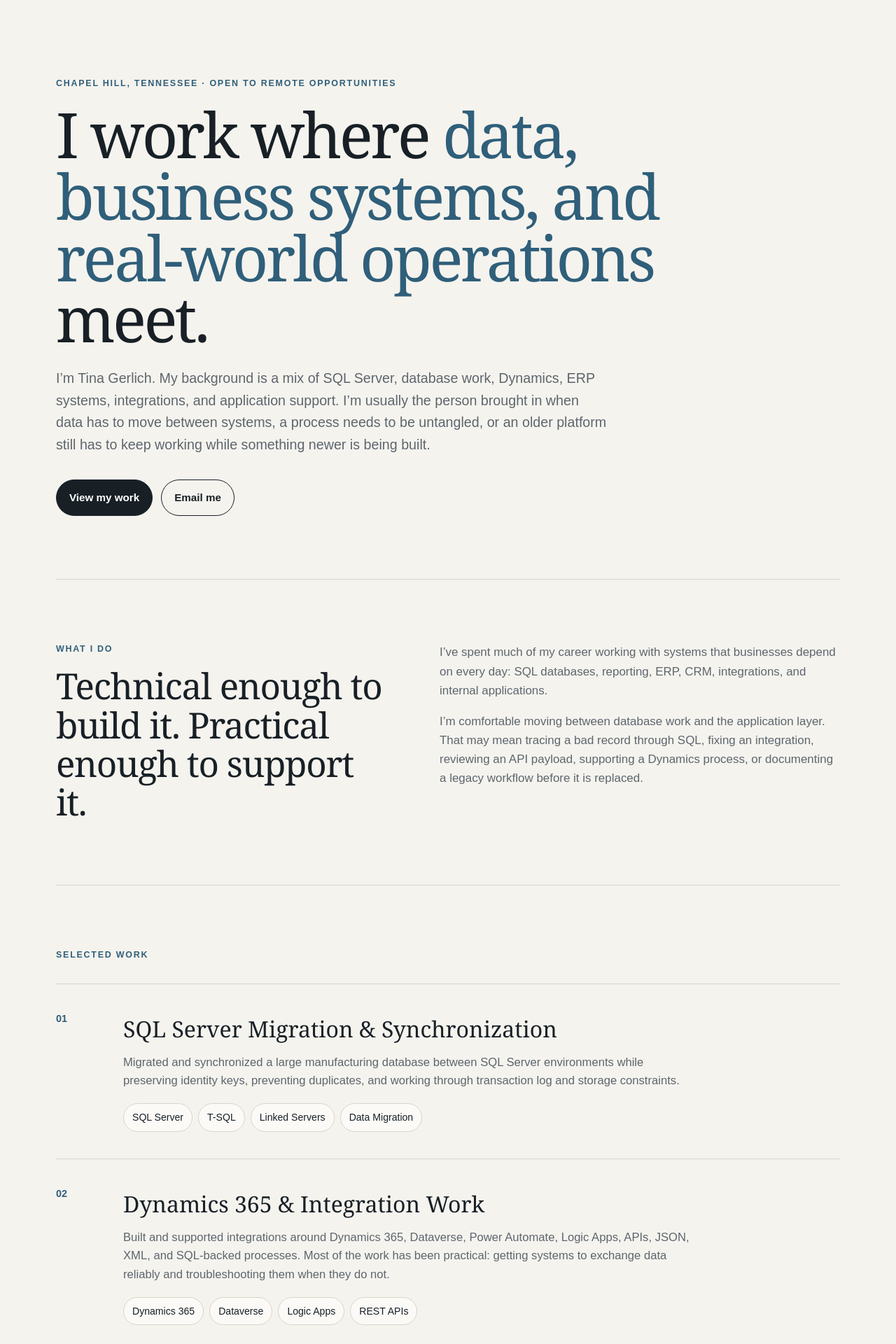
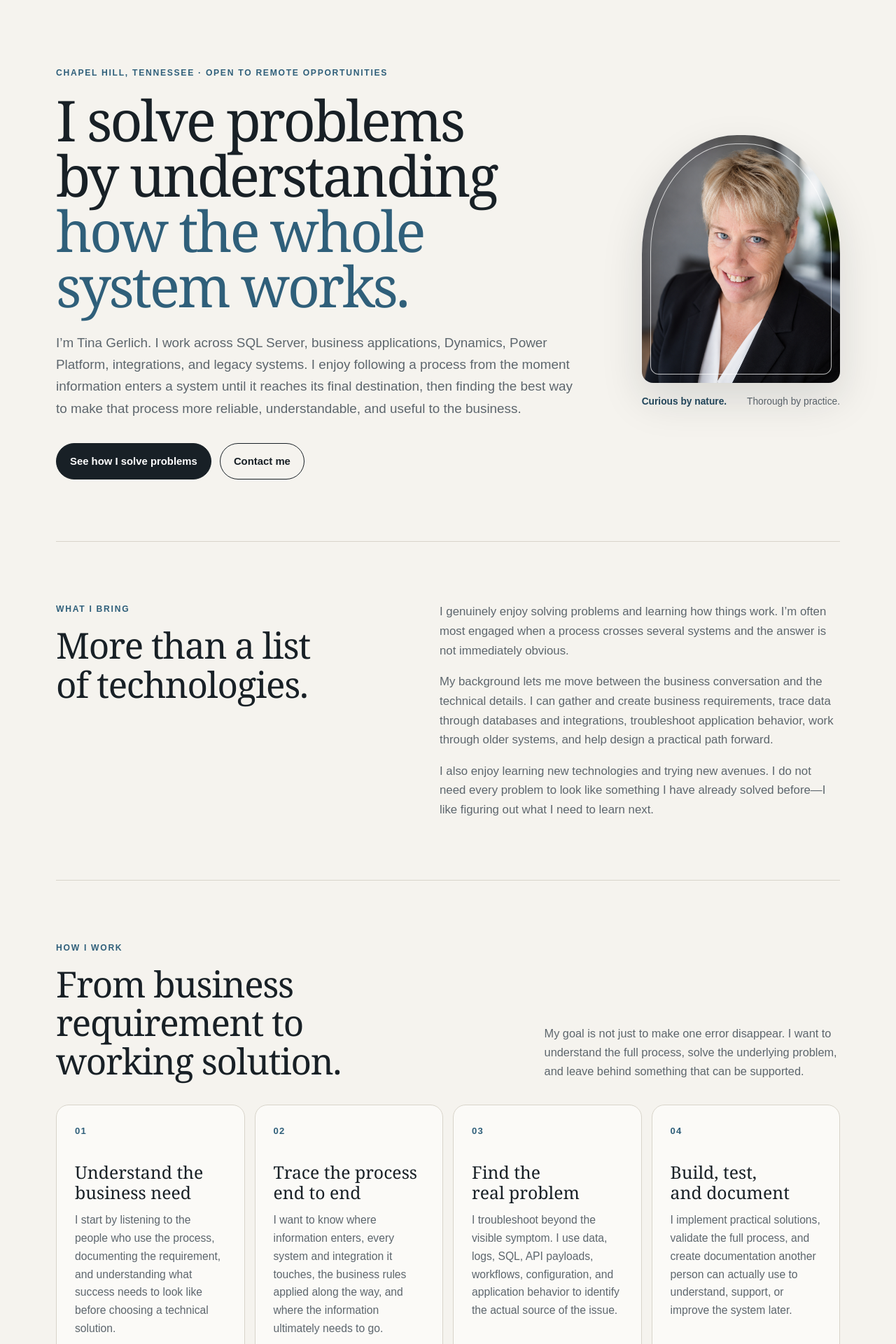
Before and after one commit to tgerlich1/TinaGerlich-Portfolio, a Next.js app: page / in a window 1280 px wide. Shown: the top 1920 px of the page at 70% size. Built offline with nearby package versions, Linux system fonts and the light colour scheme.

Commit message:
react2 fix
fix for react security issue

```diff
--- a/app/globals.css
+++ b/app/globals.css
@@ -6,10 +6,11 @@
   --line: #d8d4ca;
   --accent: #2f5f7a;
   --accent-dark: #23485d;
+  --accent-soft: #e6edf0;
+  --shadow: 0 24px 60px rgba(24, 32, 38, 0.13);
 }
 
 * { box-sizing: border-box; }
-
 html { scroll-behavior: smooth; }
 
 body {
@@ -17,10 +18,11 @@ body {
   background: var(--bg);
   color: var(--ink);
   font-family: Arial, Helvetica, sans-serif;
-  line-height: 1.6;
+  line-height: 1.65;
 }
 
 a { color: inherit; }
+img { display: block; max-width: 100%; }
 
 .shell {
   width: min(1120px, calc(100% - 44px));
@@ -28,36 +30,45 @@ a { color: inherit; }
 }
 
 .hero {
-  padding: 110px 0 90px;
+  display: grid;
+  grid-template-columns: minmax(0, 1.45fr) minmax(260px, 0.55fr);
+  align-items: center;
+  gap: clamp(42px, 7vw, 90px);
+  padding: 94px 0 88px;
   border-bottom: 1px solid var(--line);
 }
+
+.hero-copy { min-width: 0; }
 
 .eyebrow,
 .section-kicker {
   text-transform: uppercase;
   letter-spacing: 0.14em;
-  font-size: 0.78rem;
+  font-size: 0.76rem;
   font-weight: 700;
   color: var(--accent);
 }
 
+h1,
+h2,
+h3,
+blockquote { text-wrap: balance; }
+
 h1 {
-  max-width: 980px;
+  max-width: 880px;
   margin: 18px 0 26px;
   font-family: Georgia, "Times New Roman", serif;
-  font-size: clamp(3.1rem, 7vw, 6.8rem);
+  font-size: clamp(3rem, 6.3vw, 6rem);
   line-height: 0.98;
   letter-spacing: -0.04em;
   font-weight: 500;
 }
 
-h1 span {
-  color: var(--accent);
-}
+h1 span { color: var(--accent); }
 
 .lede {
   max-width: 790px;
-  font-size: 1.23rem;
+  font-size: 1.18rem;
   color: var(--muted);
   margin: 0;
 }
@@ -71,11 +82,17 @@ h1 span {
 
 .button {
   text-decoration: none;
-  padding: 13px 18px;
+  padding: 13px 19px;
   border-radius: 999px;
   border: 1px solid var(--ink);
   font-weight: 700;
-  font-size: 0.95rem;
+  font-size: 0.93rem;
+  transition: transform 160ms ease, box-shadow 160ms ease, background 160ms ease;
+}
+
+.button:hover {
+  transform: translateY(-2px);
+  box-shadow: 0 8px 20px rgba(24, 32, 38, 0.1);
 }
 
 .primary {
@@ -83,46 +100,144 @@ h1 span {
   color: white;
 }
 
-.secondary {
-  background: transparent;
+.secondary { background: transparent; }
+
+.hero-photo-wrap {
+  width: min(100%, 350px);
+  justify-self: end;
 }
 
+.hero-photo-frame {
+  position: relative;
+  overflow: hidden;
+  border-radius: 48% 48% 16px 16px;
+  aspect-ratio: 4 / 5;
+  background: var(--accent-soft);
+  box-shadow: var(--shadow);
+}
+
+.hero-photo-frame::before {
+  content: "";
+  position: absolute;
+  inset: 12px;
+  z-index: 1;
+  border: 1px solid rgba(255, 255, 255, 0.72);
+  border-radius: 47% 47% 12px 12px;
+  pointer-events: none;
+}
+
+.hero-photo {
+  width: 100%;
+  height: 100%;
+  object-fit: cover;
+  object-position: center top;
+}
+
+.photo-note {
+  display: flex;
+  justify-content: space-between;
+  gap: 12px;
+  margin-top: 16px;
+  color: var(--muted);
+  font-size: 0.86rem;
+}
+
+.photo-note strong { color: var(--accent-dark); }
+
 .intro-grid,
-.experience-grid,
+.consulting-section,
 .contact {
   display: grid;
   grid-template-columns: 0.9fr 1.1fr;
   gap: 80px;
-  padding: 90px 0;
+  padding: 86px 0;
   border-bottom: 1px solid var(--line);
 }
 
 h2 {
   font-family: Georgia, "Times New Roman", serif;
-  font-size: clamp(2rem, 4vw, 3.6rem);
+  font-size: clamp(2rem, 4vw, 3.55rem);
   line-height: 1.08;
   font-weight: 500;
   letter-spacing: -0.025em;
   margin: 14px 0 0;
 }
 
+h3 {
+  font-family: Georgia, "Times New Roman", serif;
+  font-weight: 500;
+}
+
 .body-copy {
   color: var(--muted);
-  font-size: 1.06rem;
+  font-size: 1.05rem;
 }
 
 .body-copy p:first-child { margin-top: 0; }
+.body-copy p:last-child { margin-bottom: 0; }
 
 .work,
+.approach-section,
+.documentation-section,
 .skills-section,
-.experience,
-.contact {
-  padding-top: 90px;
-  padding-bottom: 90px;
+.statement-section {
+  padding-top: 86px;
+  padding-bottom: 86px;
+  border-bottom: 1px solid var(--line);
+}
+
+.section-heading-row {
+  display: grid;
+  grid-template-columns: 1.2fr 0.8fr;
+  align-items: end;
+  gap: 64px;
+  margin-bottom: 34px;
+}
+
+.section-heading-row > p {
+  margin: 0;
+  color: var(--muted);
+  font-size: 1.02rem;
+}
+
+.approach-grid {
+  display: grid;
+  grid-template-columns: repeat(4, 1fr);
+  gap: 14px;
+  margin-top: 28px;
+}
+
+.approach-card {
+  min-height: 300px;
+  display: flex;
+  flex-direction: column;
+  padding: 26px;
+  background: var(--paper);
+  border: 1px solid var(--line);
+  border-radius: 18px;
+}
+
+.approach-number {
+  color: var(--accent);
+  font-weight: 700;
+  font-size: 0.82rem;
+  letter-spacing: 0.1em;
+}
+
+.approach-card h3 {
+  font-size: 1.55rem;
+  line-height: 1.16;
+  margin: 34px 0 12px;
+}
+
+.approach-card p {
+  color: var(--muted);
+  margin: 0;
+  font-size: 0.98rem;
 }
 
 .project-list {
-  margin-top: 30px;
+  margin-top: 24px;
   border-top: 1px solid var(--line);
 }
 
@@ -134,6 +249,8 @@ h2 {
   border-bottom: 1px solid var(--line);
 }
 
+.project:last-child { border-bottom: 0; }
+
 .project-number {
   color: var(--accent);
   font-weight: 700;
@@ -141,25 +258,32 @@ h2 {
 }
 
 .project h3 {
-  font-family: Georgia, "Times New Roman", serif;
-  font-size: 2rem;
-  font-weight: 500;
+  font-size: clamp(1.65rem, 3vw, 2.15rem);
   margin: 0 0 10px;
 }
 
 .project p {
-  max-width: 820px;
+  max-width: 860px;
   margin: 0;
   color: var(--muted);
-  font-size: 1.04rem;
+  font-size: 1.03rem;
 }
 
-.tags {
+.project-outcome {
+  padding-top: 13px;
+}
+
+.project-outcome strong { color: var(--ink); }
+
+.tags,
+.skills {
   display: flex;
   flex-wrap: wrap;
-  gap: 8px;
-  margin-top: 18px;
+  gap: 9px;
 }
+
+.tags { margin-top: 18px; }
+.skills { margin-top: 30px; }
 
 .tags span,
 .skills span {
@@ -167,28 +291,80 @@ h2 {
   background: var(--paper);
   border-radius: 999px;
   padding: 8px 12px;
-  font-size: 0.88rem;
+  font-size: 0.87rem;
 }
 
-.skills-section {
+.documentation-section {
+  display: grid;
+  grid-template-columns: 1fr 1fr;
+  gap: 78px;
+}
+
+.documentation-copy > p {
+  color: var(--muted);
+  font-size: 1.04rem;
+  max-width: 600px;
+}
+
+.coming-soon {
+  border-left: 3px solid var(--accent);
+  padding-left: 16px;
+  color: var(--accent-dark) !important;
+  font-weight: 700;
+}
+
+.documentation-list {
+  align-self: center;
+  border-top: 1px solid var(--line);
+}
+
+.documentation-item {
+  display: grid;
+  grid-template-columns: 30px 1fr;
+  gap: 12px;
+  align-items: center;
+  padding: 17px 0;
   border-bottom: 1px solid var(--line);
 }
 
-.skills-section h2 {
-  max-width: 800px;
+.documentation-item span {
+  color: var(--accent);
+  font-weight: 700;
 }
 
-.skills {
-  display: flex;
-  flex-wrap: wrap;
-  gap: 10px;
-  margin-top: 30px;
+.documentation-item p {
+  margin: 0;
+  color: var(--muted);
 }
 
-.quote {
+.skills-section h2 { max-width: 900px; }
+
+.consulting-section { align-items: start; }
+
+.statement-section {
+  text-align: center;
+  max-width: 1120px;
+}
+
+.quote-mark {
   font-family: Georgia, "Times New Roman", serif;
-  font-size: clamp(1.7rem, 3vw, 2.6rem);
-  line-height: 1.25;
+  color: var(--accent);
+  font-size: 6rem;
+  line-height: 0.65;
+}
+
+blockquote {
+  max-width: 900px;
+  margin: 10px auto 22px;
+  font-family: Georgia, "Times New Roman", serif;
+  font-size: clamp(1.7rem, 3.2vw, 2.7rem);
+  line-height: 1.24;
+}
+
+.statement-section > p {
+  max-width: 760px;
+  margin: 0 auto;
+  color: var(--muted);
 }
 
 .contact {
@@ -198,7 +374,7 @@ h2 {
 .contact p {
   color: var(--muted);
   font-size: 1.05rem;
-  max-width: 520px;
+  max-width: 540px;
 }
 
 .contact a {
@@ -213,34 +389,73 @@ footer {
   gap: 24px;
   padding: 28px 0 42px;
   color: var(--muted);
-  font-size: 0.88rem;
+  font-size: 0.86rem;
+}
+
+@media (max-width: 940px) {
+  .hero {
+    grid-template-columns: 1fr;
+    padding-top: 72px;
+  }
+
+  .hero-photo-wrap {
+    width: min(78vw, 360px);
+    justify-self: start;
+  }
+
+  .approach-grid {
+    grid-template-columns: repeat(2, 1fr);
+  }
+
+  .documentation-section {
+    grid-template-columns: 1fr;
+    gap: 42px;
+  }
 }
 
 @media (max-width: 760px) {
-  .hero { padding: 72px 0 60px; }
+  .shell { width: min(100% - 30px, 1120px); }
+
+  .hero {
+    padding: 58px 0 54px;
+    gap: 40px;
+  }
+
+  h1 { font-size: clamp(2.7rem, 13vw, 4.2rem); }
 
   .intro-grid,
-  .experience-grid,
-  .contact {
+  .consulting-section,
+  .contact,
+  .section-heading-row {
     grid-template-columns: 1fr;
-    gap: 32px;
-    padding: 64px 0;
+    gap: 30px;
   }
 
+  .intro-grid,
+  .consulting-section,
+  .contact,
   .work,
+  .approach-section,
+  .documentation-section,
   .skills-section,
-  .experience,
-  .contact {
-    padding-top: 64px;
-    padding-bottom: 64px;
+  .statement-section {
+    padding-top: 62px;
+    padding-bottom: 62px;
   }
+
+  .approach-grid { grid-template-columns: 1fr; }
+
+  .approach-card { min-height: 0; }
 
   .project {
     grid-template-columns: 42px 1fr;
     gap: 14px;
   }
 
-  footer {
+  .photo-note {
     flex-direction: column;
+    gap: 2px;
   }
+
+  footer { flex-direction: column; }
 }
--- a/app/layout.js
+++ b/app/layout.js
@@ -1,9 +1,9 @@
 import "./globals.css";
 
 export const metadata = {
-  title: "Tina Gerlich | SQL, Data & Business Systems",
+  title: "Tina Gerlich | Systems, Data & Integration Problem Solver",
   description:
-    "Portfolio of Tina Gerlich — SQL Server, data integration, Dynamics 365, Power Platform, Dynamics GP, and business systems.",
+    "Portfolio of Tina Gerlich — SQL Server, Dynamics 365, Power Platform, data integration, business requirements, documentation, ERP, and end-to-end systems problem solving.",
 };
 
 export default function RootLayout({ children }) {
--- a/app/page.js
+++ b/app/page.js
@@ -2,79 +2,164 @@ const skills = [
   "SQL Server & T-SQL",
   "SSIS / SSRS",
   "Dynamics 365",
+  "Power Apps",
   "Power Automate",
+  "Dataverse",
   "Azure Logic Apps",
-  "Dataverse",
+  "REST APIs",
+  "JSON / XML",
   "Dynamics GP",
-  "JSON / XML",
+  "PowerShell",
   "IIS",
-  "PowerShell",
+  "Git",
+];
+
+const approach = [
+  {
+    number: "01",
+    title: "Understand the business need",
+    copy: "I start by listening to the people who use the process, documenting the requirement, and understanding what success needs to look like before choosing a technical solution.",
+  },
+  {
+    number: "02",
+    title: "Trace the process end to end",
+    copy: "I want to know where information enters, every system and integration it touches, the business rules applied along the way, and where the information ultimately needs to go.",
+  },
+  {
+    number: "03",
+    title: "Find the real problem",
+    copy: "I troubleshoot beyond the visible symptom. I use data, logs, SQL, API payloads, workflows, configuration, and application behavior to identify the actual source of the issue.",
+  },
+  {
+    number: "04",
+    title: "Build, test, and document",
+    copy: "I implement practical solutions, validate the full process, and create documentation another person can actually use to understand, support, or improve the system later.",
+  },
 ];
 
 const projects = [
   {
     title: "SQL Server Migration & Synchronization",
-    copy:
-      "Migrated and synchronized a large manufacturing database between SQL Server environments while preserving identity keys, preventing duplicates, and working through transaction log and storage constraints.",
+    copy: "Migrated and synchronized a large manufacturing database between SQL Server environments while preserving identity keys, preventing duplicates, and working through transaction-log and storage constraints.",
+    outcome: "A controlled migration approach focused on data integrity, repeatability, verification, and operational continuity.",
     tags: ["SQL Server", "T-SQL", "Linked Servers", "Data Migration"],
   },
   {
-    title: "Dynamics 365 & Integration Work",
-    copy:
-      "Built and supported integrations around Dynamics 365, Dataverse, Power Automate, Logic Apps, APIs, JSON, XML, and SQL-backed processes. Most of the work has been practical: getting systems to exchange data reliably and troubleshooting them when they do not.",
-    tags: ["Dynamics 365", "Dataverse", "Logic Apps", "REST APIs"],
+    title: "Dynamics 365 & Power Platform Integrations",
+    copy: "Built and supported business processes and integrations around Dynamics 365, Dataverse, Power Automate, Logic Apps, APIs, JSON, XML, and SQL-backed systems.",
+    outcome: "Reliable data movement between systems with troubleshooting that follows the transaction from source through destination.",
+    tags: ["Dynamics 365", "Power Platform", "Dataverse", "Logic Apps", "REST APIs"],
   },
   {
     title: "ERP & Manufacturing Systems",
-    copy:
-      "Supported Dynamics GP and connected manufacturing processes including customizations, reporting, SQL integrations, label workflows, and legacy business applications that still matter to day-to-day operations.",
-    tags: ["Dynamics GP", "Crystal Reports", "VB", "SQL"],
+    copy: "Supported Dynamics GP and connected manufacturing processes including customizations, reporting, SQL integrations, label workflows, shop-floor data, and legacy applications that remain critical to daily operations.",
+    outcome: "Kept essential legacy processes understandable and supportable while documenting dependencies for modernization work.",
+    tags: ["Dynamics GP", "SQL", "Crystal Reports", "VB", "Manufacturing"],
   },
+];
+
+const documentation = [
+  "Business requirements and process definitions",
+  "System and integration flow diagrams",
+  "Technical implementation and migration plans",
+  "Troubleshooting findings and root-cause analysis",
+  "Support procedures and operational runbooks",
+  "Data mappings, dependencies, and validation steps",
 ];
 
 export default function Home() {
   return (
     <main>
       <section className="hero shell">
+        <div className="hero-copy">
           <div className="eyebrow">Chapel Hill, Tennessee · Open to remote opportunities</div>
           <h1>
-          I work where <span>data, business systems, and real-world operations</span> meet.
+            I solve problems by understanding <span>how the whole system works.</span>
           </h1>
           <p className="lede">
-          I’m Tina Gerlich. My background is a mix of SQL Server, database work,
-          Dynamics, ERP systems, integrations, and application support. I’m usually
-          the person brought in when data has to move between systems, a process
-          needs to be untangled, or an older platform still has to keep working
-          while something newer is being built.
+            I’m Tina Gerlich. I work across SQL Server, business applications, Dynamics,
+            Power Platform, integrations, and legacy systems. I enjoy following a process
+            from the moment information enters a system until it reaches its final destination,
+            then finding the best way to make that process more reliable, understandable,
+            and useful to the business.
           </p>
           <div className="actions">
-          <a className="button primary" href="#work">View my work</a>
-          <a className="button secondary" href="mailto:your-email@example.com">Email me</a>
+            <a className="button primary" href="#work">See how I solve problems</a>
+            <a className="button secondary" href="#contact">Contact me</a>
+          </div>
+        </div>
+
+        <div className="hero-photo-wrap" aria-label="Professional headshot of Tina Gerlich">
+          <div className="hero-photo-frame">
+            <img
+              className="hero-photo"
+              src="/tina-gerlich-headshot.png"
+              alt="Tina Gerlich"
+            />
+          </div>
+          <div className="photo-note">
+            <strong>Curious by nature.</strong>
+            <span>Thorough by practice.</span>
+          </div>
         </div>
       </section>
 
       <section className="shell intro-grid">
         <div>
-          <div className="section-kicker">What I do</div>
-          <h2>Technical enough to build it. Practical enough to support it.</h2>
+          <div className="section-kicker">What I bring</div>
+          <h2>More than a list of technologies.</h2>
         </div>
-        <div className="body-copy">
+        <div className="body-copy intro-copy">
           <p>
-            I’ve spent much of my career working with systems that businesses depend
-            on every day: SQL databases, reporting, ERP, CRM, integrations, and
-            internal applications.
+            I genuinely enjoy solving problems and learning how things work. I’m often most
+            engaged when a process crosses several systems and the answer is not immediately obvious.
           </p>
           <p>
-            I’m comfortable moving between database work and the application layer.
-            That may mean tracing a bad record through SQL, fixing an integration,
-            reviewing an API payload, supporting a Dynamics process, or documenting
-            a legacy workflow before it is replaced.
+            My background lets me move between the business conversation and the technical details.
+            I can gather and create business requirements, trace data through databases and integrations,
+            troubleshoot application behavior, work through older systems, and help design a practical path forward.
+          </p>
+          <p>
+            I also enjoy learning new technologies and trying new avenues. I do not need every problem
+            to look like something I have already solved before—I like figuring out what I need to learn next.
           </p>
         </div>
       </section>
 
+      <section className="shell approach-section">
+        <div className="section-heading-row">
+          <div>
+            <div className="section-kicker">How I work</div>
+            <h2>From business requirement to working solution.</h2>
+          </div>
+          <p>
+            My goal is not just to make one error disappear. I want to understand the full process,
+            solve the underlying problem, and leave behind something that can be supported.
+          </p>
+        </div>
+
+        <div className="approach-grid">
+          {approach.map((item) => (
+            <article className="approach-card" key={item.number}>
+              <span className="approach-number">{item.number}</span>
+              <h3>{item.title}</h3>
+              <p>{item.copy}</p>
+            </article>
+          ))}
+        </div>
+      </section>
+
       <section className="work shell" id="work">
+        <div className="section-heading-row">
+          <div>
             <div className="section-kicker">Selected work</div>
+            <h2>Real-world systems. Real-world constraints.</h2>
+          </div>
+          <p>
+            I like work that requires investigation, systems thinking, and a practical solution—not just a textbook answer.
+          </p>
+        </div>
+
         <div className="project-list">
           {projects.map((project, i) => (
             <article className="project" key={project.title}>
@@ -82,6 +167,7 @@ export default function Home() {
               <div>
                 <h3>{project.title}</h3>
                 <p>{project.copy}</p>
+                <p className="project-outcome"><strong>What mattered:</strong> {project.outcome}</p>
                 <div className="tags">
                   {project.tags.map((tag) => <span key={tag}>{tag}</span>)}
                 </div>
@@ -91,44 +177,75 @@ export default function Home() {
         </div>
       </section>
 
+      <section className="shell documentation-section">
+        <div className="documentation-copy">
+          <div className="section-kicker">Documentation</div>
+          <h2>If nobody can understand it later, the work is not finished.</h2>
+          <p>
+            I am very thorough with documentation. I document not only what was changed, but why,
+            how the pieces connect, what was discovered during troubleshooting, and what someone
+            needs to know to support the process later.
+          </p>
+          <p className="coming-soon">
+            Sanitized documentation and workflow examples will be added here as portfolio case studies.
+          </p>
+        </div>
+
+        <div className="documentation-list">
+          {documentation.map((item) => (
+            <div className="documentation-item" key={item}>
+              <span>✓</span>
+              <p>{item}</p>
+            </div>
+          ))}
+        </div>
+      </section>
+
       <section className="shell skills-section">
-        <div className="section-kicker">Core tools</div>
-        <h2>A broad Microsoft-focused stack, with SQL at the center.</h2>
+        <div className="section-kicker">Technical range</div>
+        <h2>A broad Microsoft-focused stack, with SQL, integration, and business systems at the center.</h2>
         <div className="skills">
           {skills.map((skill) => <span key={skill}>{skill}</span>)}
         </div>
       </section>
 
-      <section className="shell experience">
-        <div className="section-kicker">How I work</div>
-        <div className="experience-grid">
-          <div className="quote">
-            “I like understanding what is actually happening under the hood —
-            not just whether a screen says the process succeeded.”
+      <section className="shell consulting-section">
+        <div>
+          <div className="section-kicker">Gerlich Consulting</div>
+          <h2>Consulting that connects business needs with technical delivery.</h2>
         </div>
         <div className="body-copy">
           <p>
-              My strongest work tends to be in environments where there is a lot of
-              history: older systems, newer cloud tools, custom SQL, business rules,
-              and integrations that have grown over time.
+            Through Gerlich Consulting, my work has included SQL Server development, data integration,
+            business systems, Power Platform solutions, workflow automation, troubleshooting, and technical consulting.
           </p>
           <p>
-              I’m methodical about finding the real source of a problem, and I value
-              documentation that another person can actually use later.
+            I work directly with stakeholders to understand requirements, document processes, identify where automation
+            or integration can help, and deliver solutions that fit the way the business actually operates.
           </p>
-          </div>
         </div>
       </section>
 
-      <section className="shell contact">
+      <section className="shell statement-section">
+        <div className="quote-mark">“</div>
+        <blockquote>
+          I like understanding what is actually happening under the hood—not just whether a screen says the process succeeded.
+        </blockquote>
+        <p>
+          That curiosity has taken me across databases, ERP and CRM systems, integrations, application development,
+          reporting, automation, cloud technologies, and business processes throughout my career.
+        </p>
+      </section>
+
+      <section className="shell contact" id="contact">
         <div>
           <div className="section-kicker">Contact</div>
-          <h2>Looking for someone who can bridge systems and data?</h2>
+          <h2>Need someone who can connect the business problem to the technical solution?</h2>
         </div>
         <div>
           <p>
-            I’m interested in senior SQL, database engineering, data integration,
-            Dynamics, ERP, and business systems roles.
+            I’m interested in senior database, integration, Dynamics / Power Platform, application,
+            and business systems roles where problem solving and end-to-end thinking matter.
           </p>
           <a href="mailto:your-email@example.com">your-email@example.com →</a>
         </div>
@@ -136,7 +253,7 @@ export default function Home() {
 
       <footer className="shell">
         <span>© {new Date().getFullYear()} Tina Gerlich</span>
-        <span>SQL · Data · Dynamics · Integrations</span>
+        <span>SQL · Data · Dynamics · Power Platform · Integrations</span>
       </footer>
     </main>
   );
```
Lines whose indentation alone changed are shown as unchanged.
